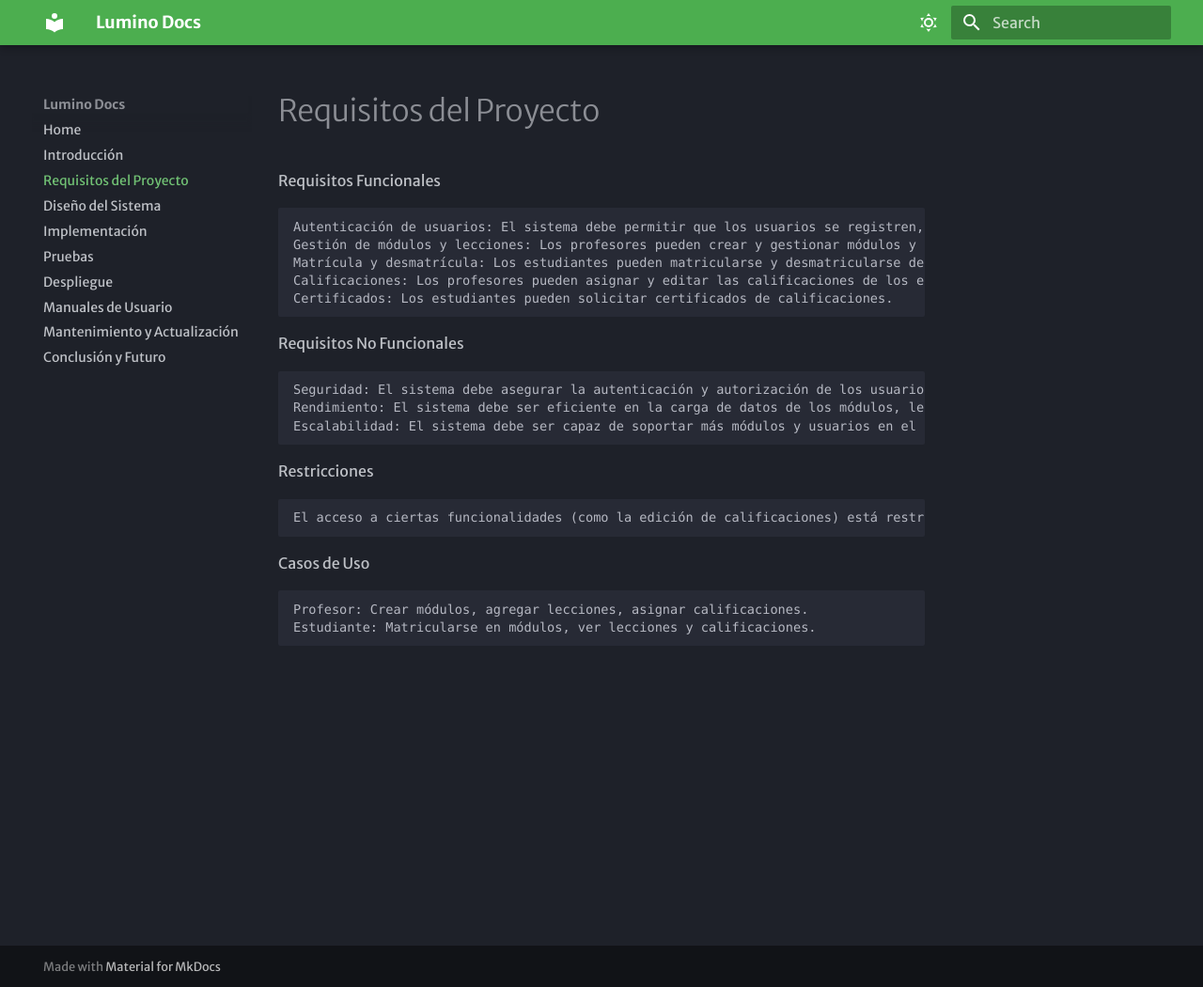
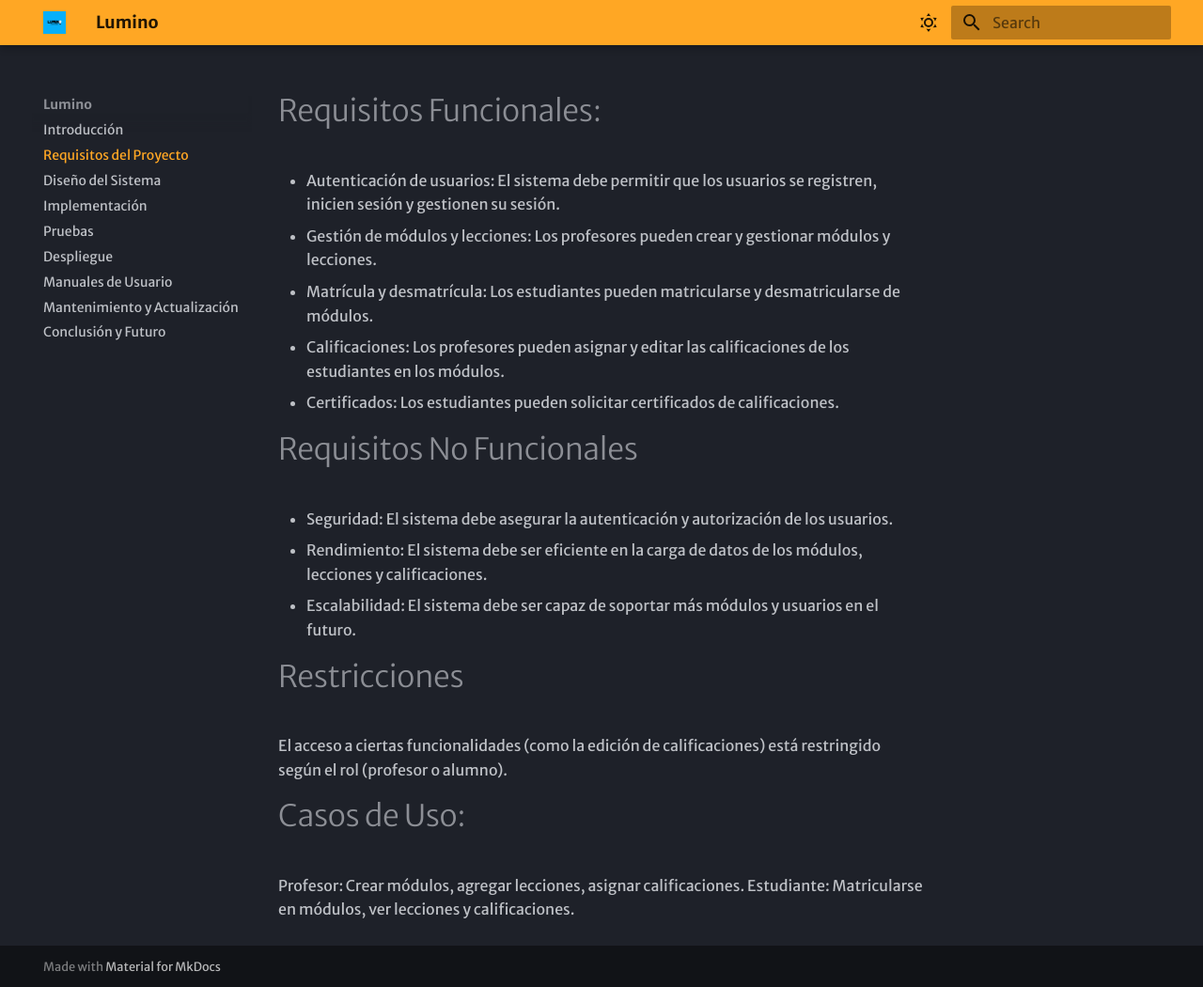
Before and after one commit to David-Luis-Mora/MkDocsLumino, an MkDocs documentation site: the page built from docs/requisitos.md, in a window 1280 px wide and 1050 px high. Shown: the whole window at 94% size. Built offline with MkDocs 1.6.1 and Material for MkDocs 9.7.7, drawn with Linux system fonts in a browser that asks for light colours; some web fonts are replaced.

Commit message:
modificacion de los md

```diff
--- a/docs/requisitos.md
+++ b/docs/requisitos.md
@@ -1,22 +1,22 @@
-Requisitos Funcionales
+# Requisitos Funcionales:
 
-    Autenticación de usuarios: El sistema debe permitir que los usuarios se registren, inicien sesión y gestionen su sesión.
-    Gestión de módulos y lecciones: Los profesores pueden crear y gestionar módulos y lecciones.
-    Matrícula y desmatrícula: Los estudiantes pueden matricularse y desmatricularse de módulos.
-    Calificaciones: Los profesores pueden asignar y editar las calificaciones de los estudiantes en los módulos.
-    Certificados: Los estudiantes pueden solicitar certificados de calificaciones.
+- Autenticación de usuarios: El sistema debe permitir que los usuarios se registren, inicien sesión y gestionen su sesión.
+- Gestión de módulos y lecciones: Los profesores pueden crear y gestionar módulos y lecciones.
+- Matrícula y desmatrícula: Los estudiantes pueden matricularse y desmatricularse de módulos.
+- Calificaciones: Los profesores pueden asignar y editar las calificaciones de los estudiantes en los módulos.
+- Certificados: Los estudiantes pueden solicitar certificados de calificaciones.
 
-Requisitos No Funcionales
+# Requisitos No Funcionales
 
-    Seguridad: El sistema debe asegurar la autenticación y autorización de los usuarios.
-    Rendimiento: El sistema debe ser eficiente en la carga de datos de los módulos, lecciones y calificaciones.
-    Escalabilidad: El sistema debe ser capaz de soportar más módulos y usuarios en el futuro.
+- Seguridad: El sistema debe asegurar la autenticación y autorización de los usuarios.
+- Rendimiento: El sistema debe ser eficiente en la carga de datos de los módulos, lecciones y calificaciones.
+- Escalabilidad: El sistema debe ser capaz de soportar más módulos y usuarios en el futuro.
 
-Restricciones
+# Restricciones
 
-    El acceso a ciertas funcionalidades (como la edición de calificaciones) está restringido según el rol (profesor o alumno).
+El acceso a ciertas funcionalidades (como la edición de calificaciones) está restringido según el rol (profesor o alumno).
 
-Casos de Uso
+# Casos de Uso:
 
-    Profesor: Crear módulos, agregar lecciones, asignar calificaciones.
-    Estudiante: Matricularse en módulos, ver lecciones y calificaciones.
+Profesor: Crear módulos, agregar lecciones, asignar calificaciones.
+Estudiante: Matricularse en módulos, ver lecciones y calificaciones.
--- a/mkdocs.yml
+++ b/mkdocs.yml
@@ -1,93 +1,27 @@
-# site_name: My Docs
-# site_url: https://mydocs.example
-# theme:
-#   name: material
-#   font:
-#     text: Merriweather Sans
-#     code: Red Hat Mono
-#   favicon: assets/lumino.ico
-#   logo:
-#   # icon:
-#   #   logo: fontawesome/solid/d
-#   palette:
-#     # schema: slate
-#     # primary: green
-#     # accent: deep purple
-
-#     # Dark Mode
-#     - scheme: slate
-#       toggle:
-#         icon: material/weather-sunny
-#         name: Dark mode
-#       primary: green
-#       accent: deep purple
-
-#     # Dark Ligh
-#     - scheme: default
-#       toggle:
-#         icon: material/weather-night
-#         name: Light mode
-#       primary: blue
-#       accent: deep orange
-
-
-# markdown_extensions:
-#   - attr_list
-#   - pymdownx.emoji:
-#       emoji_index: !!python/name:material.extensions.emoji.twemoji
-#       emoji_generator: !!python/name:material.extensions.emoji.to_svg
-
-# nav:
-#   # Inicio: index.md
-#   # Introducción: index.md
-#   # Requisitos del proyecto: index.md
-#   # Diseño del Sistema: index.md
-#   # Implementación: index.md
-#   # Pruebas: index.md
-#   # Despliegue: index.md
-#   # Manuales de usuario: index.md
-#   # Mantenimiento y Actualización: index.md
-#   # Conclusión y Futuro: index.md
-
-# markdown_extensions:
-#   - pymdownx.highlight:
-#       anchor_linenums: true
-#       line_spans: __span
-#       pygments_lang_class: true
-#   - pymdownx.inlinehilite
-#   - pymdownx.snippets
-#   - pymdownx.superfences
-
-
-site_name: Lumino Docs
+site_name: Lumino
 site_url: https://lumino.example
 theme:
   name: material
   font:
     text: Merriweather Sans
     code: Red Hat Mono
-  favicon: assets/lumino.ico
-  logo:
-  # icon:
-  #   logo: fontawesome/solid/d
-  #   palette:
-  #     schema: slate
-  #     primary: green
-  #     accent: deep purple
+  logo:  assets/logo_lumino.png
+    # icon:
+    #   logo: assets/lumino.ico
 
   palette:
     - scheme: slate
       toggle:
         icon: material/weather-sunny
         name: Dark mode
-      primary: green
+      primary: orange
       accent: deep purple
 
     - scheme: default
       toggle:
         icon: material/weather-night
         name: Light mode
-      primary: blue
+      primary: black
       accent: deep orange
 
 markdown_extensions:
@@ -104,7 +38,7 @@ markdown_extensions:
   - pymdownx.superfences
 
 nav:
-  - Home: index.md
+  # - Home: index.md
   - Introducción: introduccion.md
   - Requisitos del Proyecto: requisitos.md
   - Diseño del Sistema: diseño.md
```
Also changed, not shown: docs/conclusion.md (+8 -8 lines), docs/introduccion.md (+10 -12 lines), recursos.txt (added, +59 -0 lines), docs/assets/logo_lumino.png (added).
